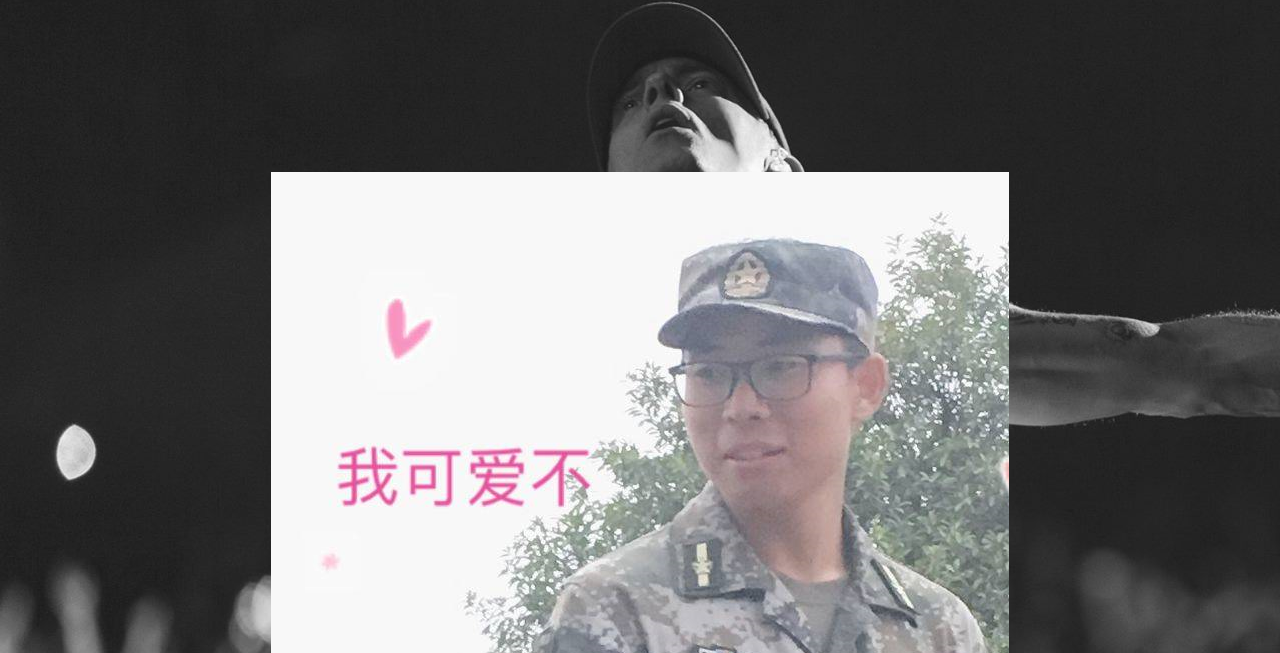
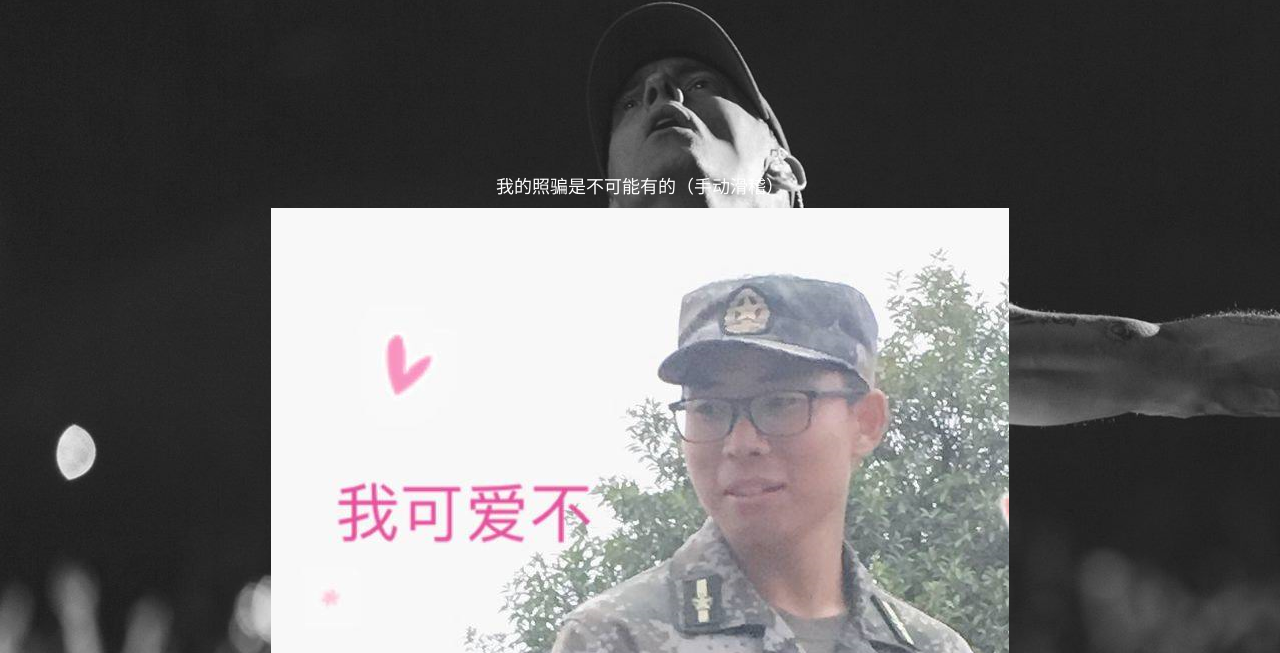
Before and after one commit to CharlieHsiang/CharlieHsiang.github.io, a plain HTML site: page the_third_work/js/Image_page.html in a window 1280 px wide. Shown: the part 147-800 px from the top of the page. Drawn offline with Linux system fonts and the light colour scheme.

Commit message:
Update Image_page.html

```diff
--- a/the_third_work/js/Image_page.html
+++ b/the_third_work/js/Image_page.html
@@ -38,6 +38,9 @@
 			<div class="word1" style="text-align: center;margin-top: 50px; margin-bottom: 50px;" >
 			<marquee direction="down"><font size="7" color="#FFFFFF"><div align="center">接下来<br>表情包大放送</div></font></marquee>
 			</div>
+	<div class="word2" style="text-align: center;margin-top: 20px; margin-bottom: 10px;" >
+		<font face="楷体" color="#FFFFFF" size="4">我的照骗是不可能有的（手动滑稽）</font>
+	</div>
 
 	<div class="viewport">
 					<div class="wrap">
```
